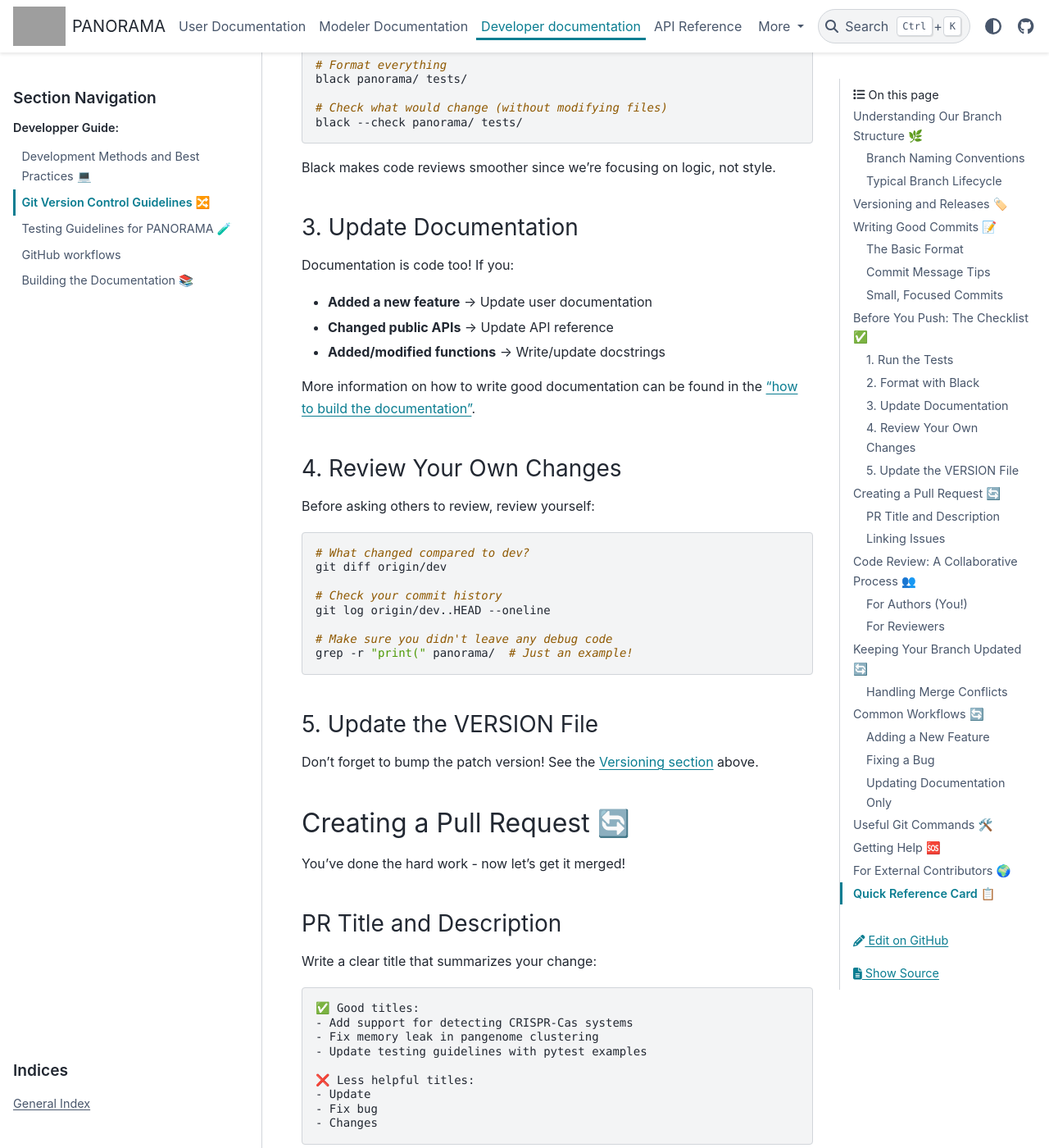
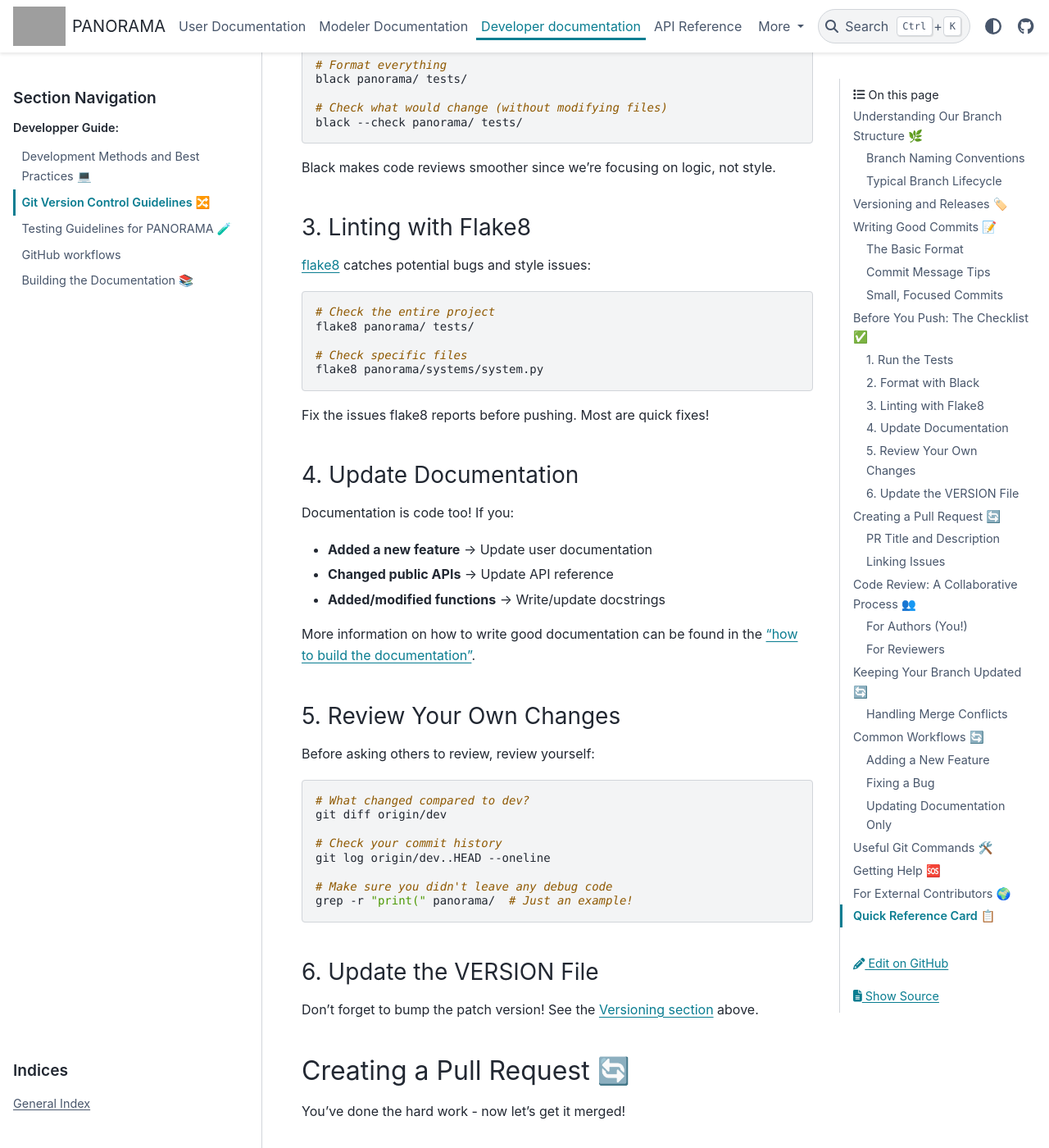
Before and after one commit to labgem/PANORAMA, a Sphinx documentation site: the page built from docs/developper/git.md, in a window 1280 px wide and 1400 px high, scrolled down 4688 px. Shown: the whole window at 82% size. Built offline with Sphinx 7.4.7 and the PyData theme 0.15.4, drawn with Linux system fonts in a browser that asks for light colours; the version number could not be read and is left out; grey boxes are pictures that could not be loaded.

Commit message:
Add Flake8 integration to linting guidelines and dependencies

````diff
--- a/docs/developper/git.md
+++ b/docs/developper/git.md
@@ -185,7 +185,20 @@ black --check panorama/ tests/
 
 Black makes code reviews smoother since we're focusing on logic, not style.
 
-### 3. Update Documentation
+### 3. Linting with Flake8
+[flake8](https://flake8.pycqa.org/) catches potential bugs and style issues:
+
+```shell
+# Check the entire project
+flake8 panorama/ tests/
+
+# Check specific files
+flake8 panorama/systems/system.py
+```
+
+Fix the issues flake8 reports before pushing. Most are quick fixes!
+
+### 4. Update Documentation
 
 Documentation is code too! If you:
 
@@ -211,7 +224,7 @@ git log origin/dev..HEAD --oneline
 grep -r "print(" panorama/  # Just an example!
 ```
 
-### 5. Update the VERSION File
+### 6. Update the VERSION File
 
 Don't forget to bump the patch version! See the [Versioning section](#versioning-and-releases-🏷️) above.
 
--- a/pyproject.toml
+++ b/pyproject.toml
@@ -52,7 +52,8 @@ dev = [
     "seaborn>=0.13",
     "vitables>=3.0.0",
     "viztracer>=0.16.2",
-    "black==24.*"
+    "black>=24.*",
+    "flake8>=7.3.0"
 ]
 notebook = [
     "jupyter-book>=1.0.0",
````
Also changed, not shown: other parts of docs/developper/git.md (+1 -1 lines), 1 other file.
